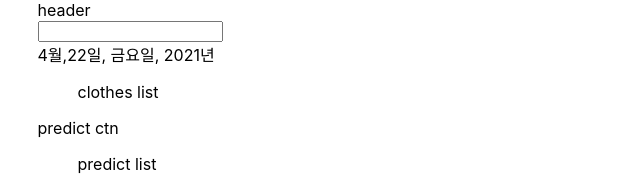
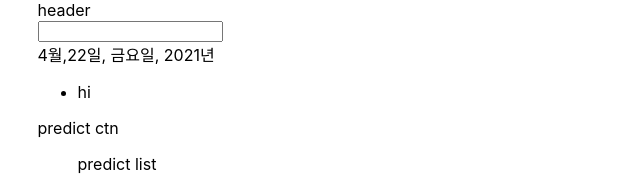
Before and after one commit to lee-insu/clothes-list-r, a React (Create React App) app: page / in a window 1280 px wide. Shown: the top 176 px of the page, without its empty margins (0-640 px from the left). Built offline with nearby package versions, Linux system fonts and the light colour scheme; no server answers.

Commit message:
list frame

```diff
--- a/src/components/today/today_clothes_list/today_clothes_list.jsx
+++ b/src/components/today/today_clothes_list/today_clothes_list.jsx
@@ -1,7 +1,14 @@
 import React from 'react';
 
-const TodayClothesList = () => (
-            <div>clothes list</div>
+const TodayClothesList = e => {
+
+   const temp = Math.round(e.temp)-273;
+
+
+
+    return (
+        <li>hi</li>
     );
+}
 
 export default TodayClothesList;
--- a/src/components/today/today_weather/today_weather.jsx
+++ b/src/components/today/today_weather/today_weather.jsx
@@ -8,6 +8,7 @@ const TodayWeather = () => {
 
     const[query,setQuery] = useState('');
     const[weather,setWeather] = useState({});
+    const[listTemp,setlistTemp] = useState({});
 
     const apiKey = process.env.REACT_APP_API_KEY;
     const apiUrl = `https://api.openweathermap.org/data/2.5/weather?q=${query}&appid=${apiKey}`;
@@ -20,11 +21,14 @@ const TodayWeather = () => {
             .then(result => {
                 setWeather(result);
                 setQuery('');
+                setlistTemp(result.main.temp);
             });
-
-                console.log(weather.weather);
         }
     }
+
+
+
+
 
     return(
         <>
@@ -35,7 +39,7 @@ const TodayWeather = () => {
         />
         <TodayWeatherCtn weather={weather}/>
         <ul>
-        <TodayClothesList />
+        <TodayClothesList temp={listTemp} />
         </ul>
         </>
     )
--- a/src/components/today/today_weather_ctn/today_weather_ctn.jsx
+++ b/src/components/today/today_weather_ctn/today_weather_ctn.jsx
@@ -19,7 +19,7 @@ const TodayWeatherCtn = e => {
       return (
           <>
             <nav className="location-box">
-                {(typeof e.weather.main != "undefined") ? (
+                {(typeof e.weather.main !== "undefined") ? (
                 <div className="location">{e.weather.name},
                 {Math.round(e.weather.main.temp)-273}도,
                 {e.weather.weather[0].main}
```
